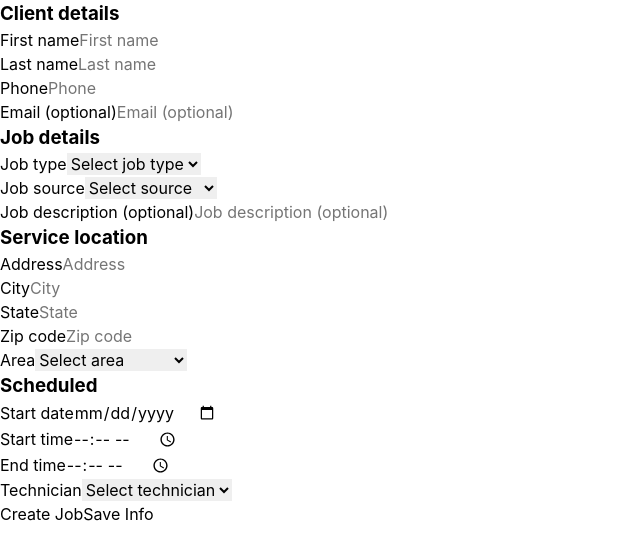
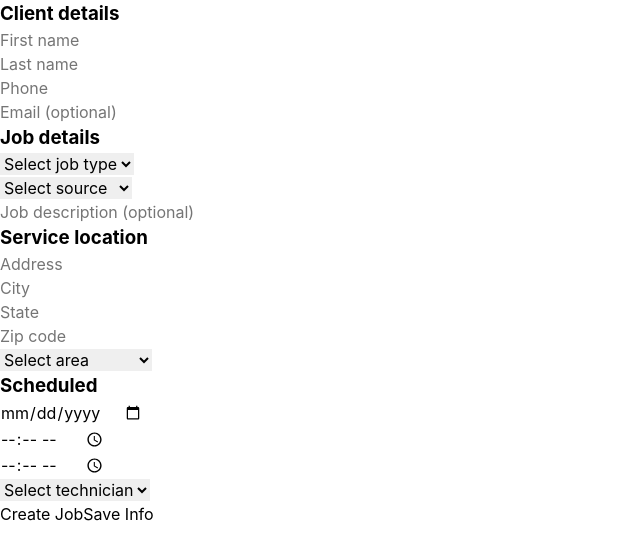
Before and after one commit to john3volta/pipedrive-iframe-integration, a Vue app: page / in a window 1280 px wide. Shown: the top 560 px of the page, without its empty margins (0-640 px from the left). Built offline with nearby package versions, Linux system fonts and the light colour scheme.

Commit message:
refactor: remove labels from form sections and make FormField label optional

```diff
--- a/src/components/ClientDetails.vue
+++ b/src/components/ClientDetails.vue
@@ -1,17 +1,17 @@
 <template>
   <FormSection title="Client details">
     <div class="form-row">
-      <FormField label="First name">
+      <FormField>
         <FormInput v-model="firstName" type="text" placeholder="First name" required />
       </FormField>
-      <FormField label="Last name">
+      <FormField>
         <FormInput v-model="lastName" type="text" placeholder="Last name" required />
       </FormField>
     </div>
-    <FormField label="Phone">
+    <FormField>
       <FormInput v-model="phone" type="tel" placeholder="Phone" required />
     </FormField>
-    <FormField label="Email (optional)">
+    <FormField>
       <FormInput v-model="email" type="email" placeholder="Email (optional)" />
     </FormField>
   </FormSection>
--- a/src/components/FormField.vue
+++ b/src/components/FormField.vue
@@ -1,13 +1,13 @@
 <template>
   <div class="form-field">
-    <label class="form-field__label">{{ label }}</label>
+    <label v-if="label" class="form-field__label">{{ label }}</label>
     <slot />
   </div>
 </template>
 
 <script setup lang="ts">
 interface Props {
-  label: string
+  label?: string
 }
 
 defineProps<Props>()
--- a/src/components/JobDetails.vue
+++ b/src/components/JobDetails.vue
@@ -1,14 +1,14 @@
 <template>
   <FormSection title="Job details">
     <div class="form-row">
-      <FormField label="Job type">
+      <FormField>
         <FormSelect v-model="jobType" :options="props.jobTypes" placeholder="Select job type" required />
       </FormField>
-      <FormField label="Job source">
+      <FormField>
         <FormSelect v-model="jobSource" :options="props.jobSources" placeholder="Select source" required />
       </FormField>
     </div>
-    <FormField label="Job description (optional)">
+    <FormField>
       <FormInput v-model="description" class="form-field__input--large" placeholder="Job description (optional)" />
     </FormField>
   </FormSection>
--- a/src/components/Scheduled.vue
+++ b/src/components/Scheduled.vue
@@ -1,17 +1,17 @@
 <template>
   <FormSection title="Scheduled">
-    <FormField label="Start date">
+    <FormField>
       <FormInput type="date" v-model="startDate" required />
     </FormField>
     <div class="form-row">
-      <FormField label="Start time">
+      <FormField>
         <FormInput type="time" v-model="startTime" required />
       </FormField>
-      <FormField label="End time">
+      <FormField>
         <FormInput type="time" v-model="endTime" required />
       </FormField>
     </div>
-    <FormField label="Technician">
+    <FormField>
       <FormSelect v-model="selectedTechnician" :options="availableTechnicians" placeholder="Select technician" required />
     </FormField>
   </FormSection>
--- a/src/components/ServiceLocation.vue
+++ b/src/components/ServiceLocation.vue
@@ -1,19 +1,19 @@
 <template>
   <FormSection title="Service location">
-    <FormField label="Address">
+    <FormField>
       <FormInput v-model="address" type="text" placeholder="Address" required />
     </FormField>
-    <FormField label="City">
+    <FormField>
       <FormInput v-model="city" type="text" placeholder="City" required />
     </FormField>
-    <FormField label="State">
+    <FormField>
       <FormInput v-model="state" type="text" placeholder="State" required />
     </FormField>
     <div class="form-row">
-      <FormField label="Zip code">
+      <FormField>
         <FormInput v-model="zipCode" type="text" placeholder="Zip code" required />
       </FormField>
-      <FormField label="Area">
+      <FormField>
         <FormSelect v-model="area" :options="props.areaOptions" placeholder="Select area" required />
       </FormField>
     </div>
```
